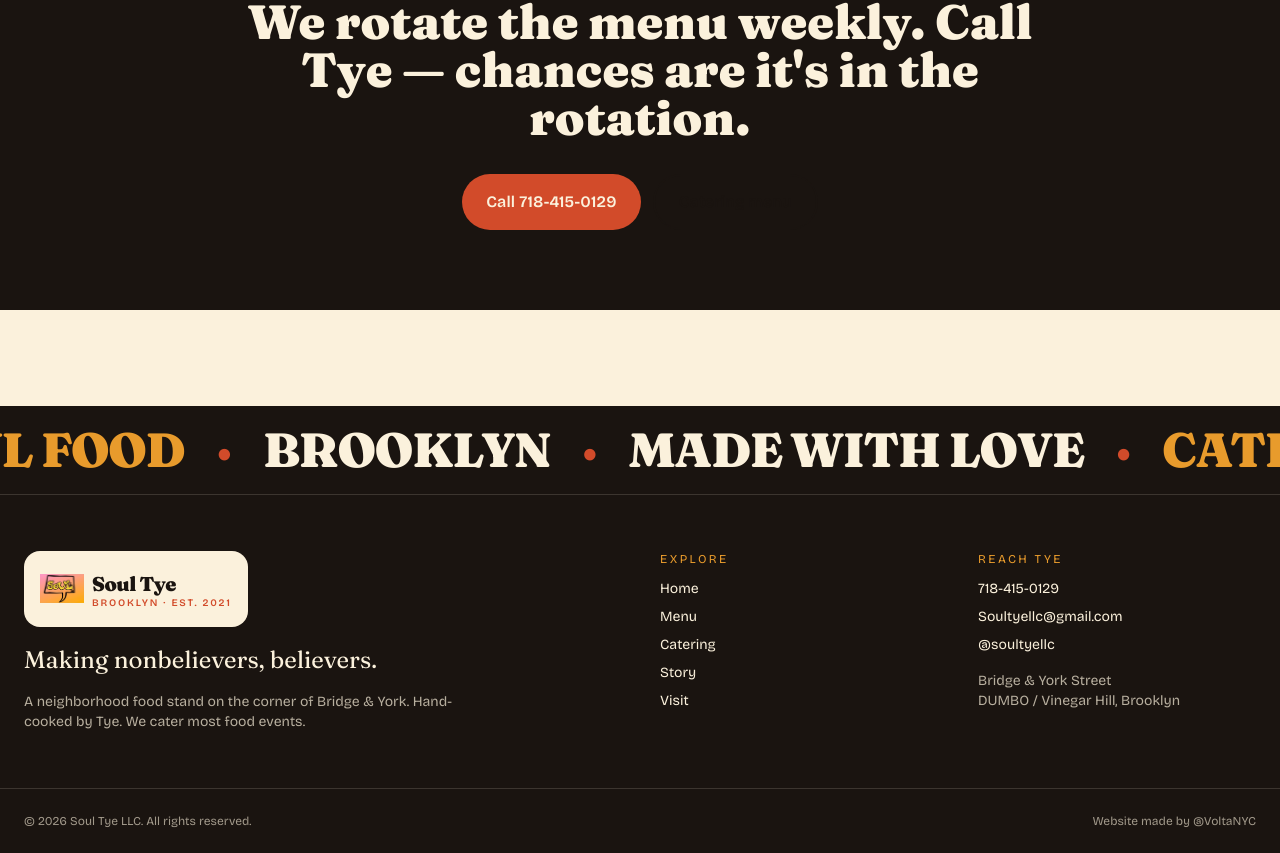
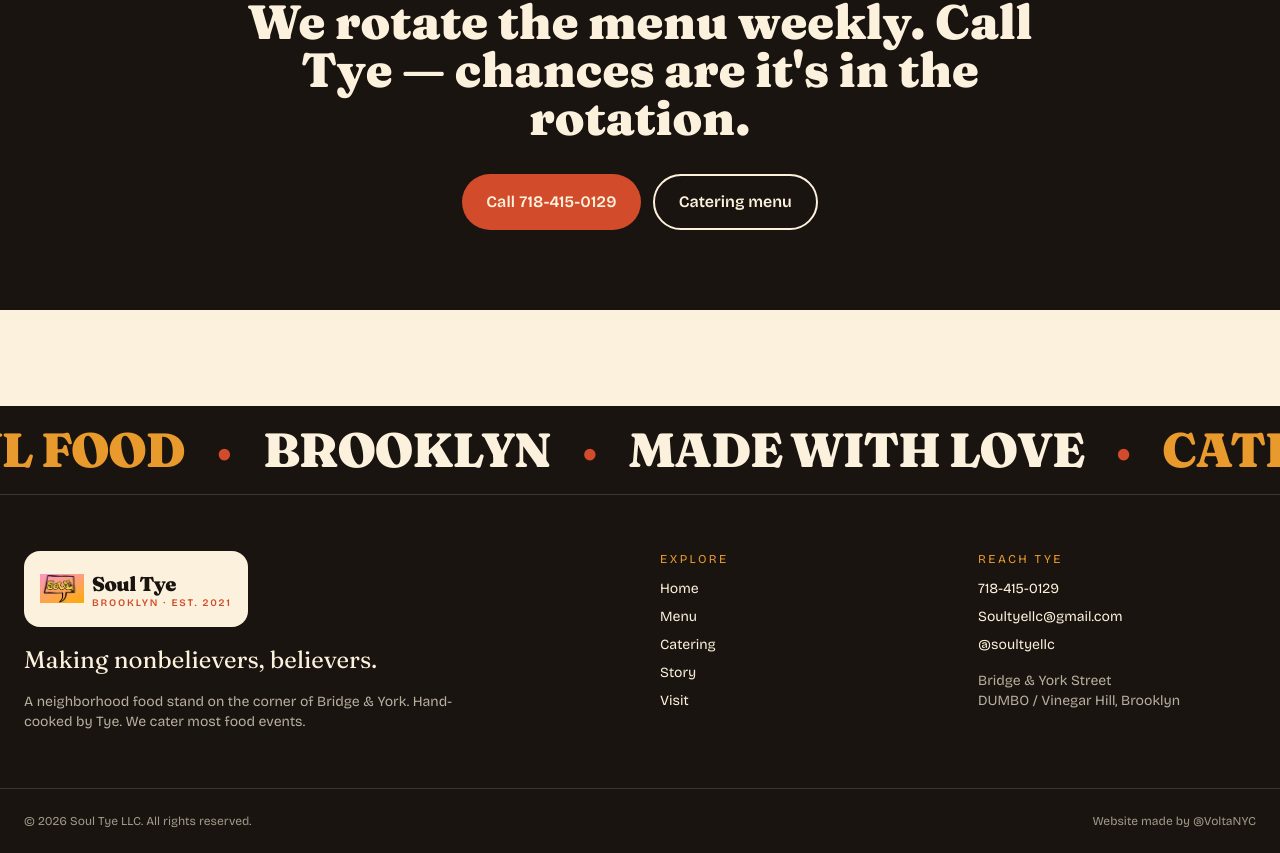
Before and after one commit to Volta-NYC/soultyellc, a Next.js app: page /menu in a window 1280 px wide. Shown: the part 3389-4242 px from the top of the page. Built offline with nearby package versions, Linux system fonts and the light colour scheme.

Commit message:
fix: show dark secondary buttons

```diff
--- a/src/app/catering/page.tsx
+++ b/src/app/catering/page.tsx
@@ -83,7 +83,7 @@
               </a>
               <a
                 href={`mailto:${business.email}?subject=Catering inquiry`}
-                className="btn-ghost border-cream text-cream hover:bg-cream hover:text-ink"
+                className="btn-ghost btn-ghost-light"
               >
                 Email a request
               </a>
--- a/src/app/globals.css
+++ b/src/app/globals.css
@@ -102,6 +102,15 @@
   color: #FBF1DC;
 }
 
+.btn-ghost-light {
+  border-color: #FBF1DC;
+  color: #FBF1DC;
+}
+.btn-ghost-light:hover {
+  background: #FBF1DC;
+  color: #1A1410;
+}
+
 @keyframes fade-in-up {
   from {
     opacity: 0;
--- a/src/app/menu/page.tsx
+++ b/src/app/menu/page.tsx
@@ -148,7 +148,7 @@
             <a href={business.phoneHref} className="btn-primary">
               Call {business.phone}
             </a>
-            <Link href="/catering" className="btn-ghost border-cream text-cream hover:bg-cream hover:text-ink">
+            <Link href="/catering" className="btn-ghost btn-ghost-light">
               Catering menu
             </Link>
           </div>
--- a/src/app/page.tsx
+++ b/src/app/page.tsx
@@ -391,7 +391,7 @@
             >
               Plan an event →
             </Link>
-            <a href={business.phoneHref} className="btn-ghost border-cream text-cream hover:bg-cream hover:text-ink">
+            <a href={business.phoneHref} className="btn-ghost btn-ghost-light">
               Call {business.phone}
             </a>
           </div>
```
